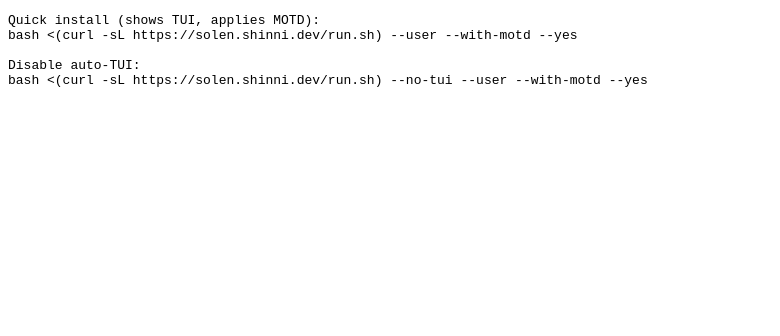
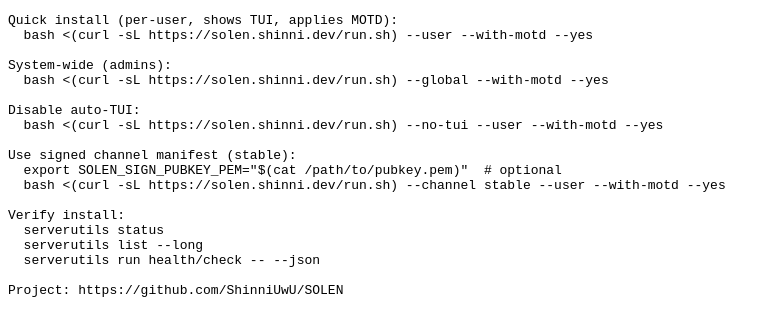
Before and after one commit to ShinniUwU/SOLEN, a plain HTML site: page site/index.html in a window 1280 px wide. Shown: the whole page, without its empty margins (0-780 px from the left). Drawn offline with Linux system fonts and the light colour scheme.

Commit message:
feat(sec/bootstrap,ci,docs): policy lib wiring, secure bootstrap, path fixes, MOTD/docs sync

```diff
--- a/site/index.html
+++ b/site/index.html
@@ -1,8 +1,23 @@
 <!doctype html><meta charset="utf-8">
 <title>SOLEN — Bootstrap</title>
-<pre>Quick install (shows TUI, applies MOTD):
-bash <(curl -sL https://solen.shinni.dev/run.sh) --user --with-motd --yes
+<pre>
+Quick install (per-user, shows TUI, applies MOTD):
+  bash <(curl -sL https://solen.shinni.dev/run.sh) --user --with-motd --yes
+
+System-wide (admins):
+  bash <(curl -sL https://solen.shinni.dev/run.sh) --global --with-motd --yes
 
 Disable auto-TUI:
-bash <(curl -sL https://solen.shinni.dev/run.sh) --no-tui --user --with-motd --yes
+  bash <(curl -sL https://solen.shinni.dev/run.sh) --no-tui --user --with-motd --yes
+
+Use signed channel manifest (stable):
+  export SOLEN_SIGN_PUBKEY_PEM="$(cat /path/to/pubkey.pem)"  # optional
+  bash <(curl -sL https://solen.shinni.dev/run.sh) --channel stable --user --with-motd --yes
+
+Verify install:
+  serverutils status
+  serverutils list --long
+  serverutils run health/check -- --json
+
+Project: https://github.com/ShinniUwU/SOLEN
 </pre>
```
Also changed, not shown: 10 other files.
